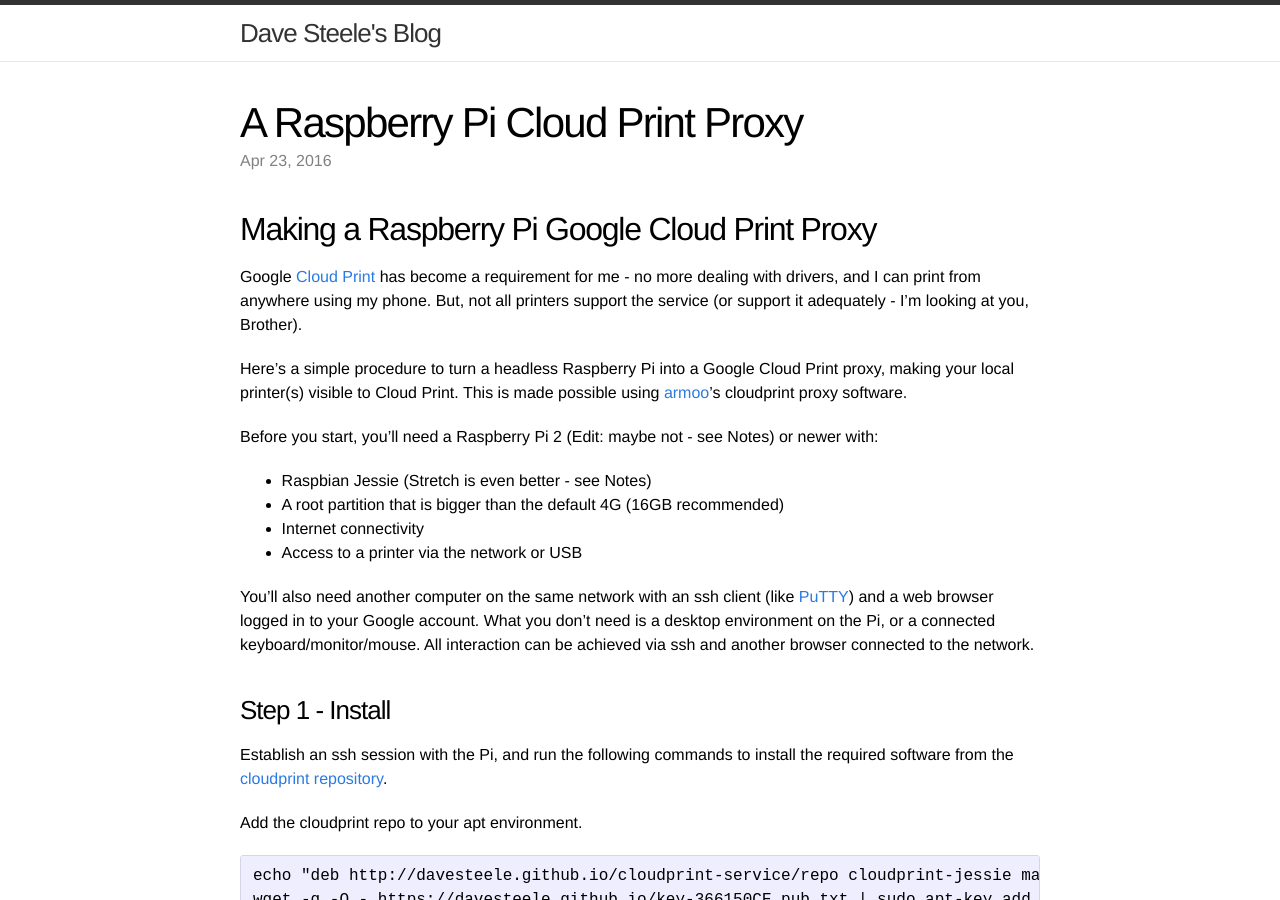
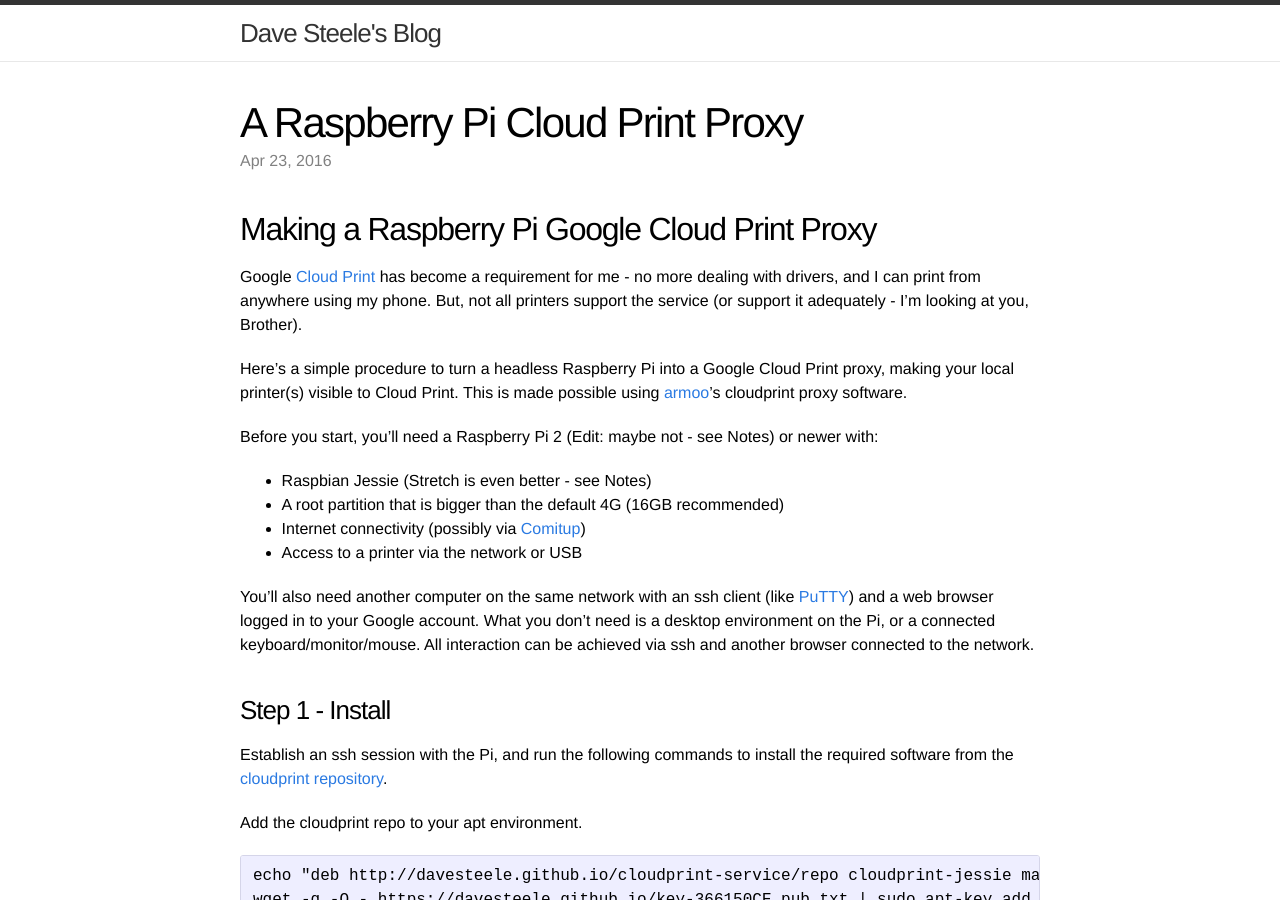
Before and after one commit to davesteele/davesteele.github.io, a Jekyll site: the page built from _posts/2016-04-23-raspberry-pi-cloudprint.markdown, in a window 1280 px wide and 900 px high. Built offline with Jekyll 4.4.1, drawn with Linux system fonts in a browser that asks for light colours; comment, search, counter and statistics services are not loaded.

Commit message:
Reference Comitup in Pi Cloudprint post

```diff
--- a/_posts/2016-04-23-raspberry-pi-cloudprint.markdown
+++ b/_posts/2016-04-23-raspberry-pi-cloudprint.markdown
@@ -22,7 +22,7 @@ newer with:
 
 * Raspbian Jessie (Stretch is even better - see Notes)
 * A root partition that is bigger than the default 4G (16GB recommended)
-* Internet connectivity
+* Internet connectivity (possibly via [Comitup](https://davesteele.github.io/comitup/))
 * Access to a printer via the network or USB
 
 You'll also need another computer on the same network with an ssh client
```
